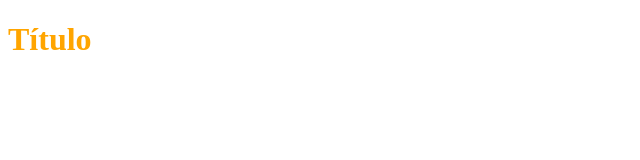
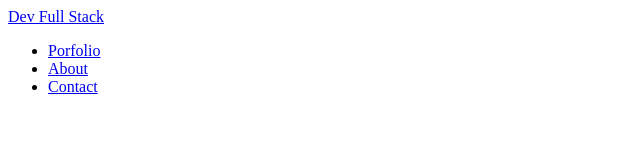
Before and after one commit to devthiagomartins/DSLearn-porfolio-html-css, a plain HTML site: page index.html in a window 1280 px wide. Shown: the whole page, without its empty margins (0-640 px from the left). Drawn offline with Linux system fonts and the light colour scheme.

Commit message:
HTML Menu

```diff
--- a/index.html
+++ b/index.html
@@ -8,6 +8,28 @@
   <link rel="stylesheet" href="css/styles.css">
 </head>
 <body>
-  <h1>Título</h1>
+  <header>
+    <nav>
+      <a href="#">Dev Full Stack</a>
+      <ul>
+        <li><a href="#portfolio">Porfolio</a></li>
+        <li><a href="#">About</a></li>
+        <li><a href="https://github.com/devthiagomartins" target="_blank">Contact</a></li>
+      </ul>
+    </nav>
+  </header>
+
+  <main>
+    <section>
+
+    </section>
+    <section>
+
+    </section>
+  </main>
+
+  <footer>
+
+  </footer>
 </body>
 </html>
```
